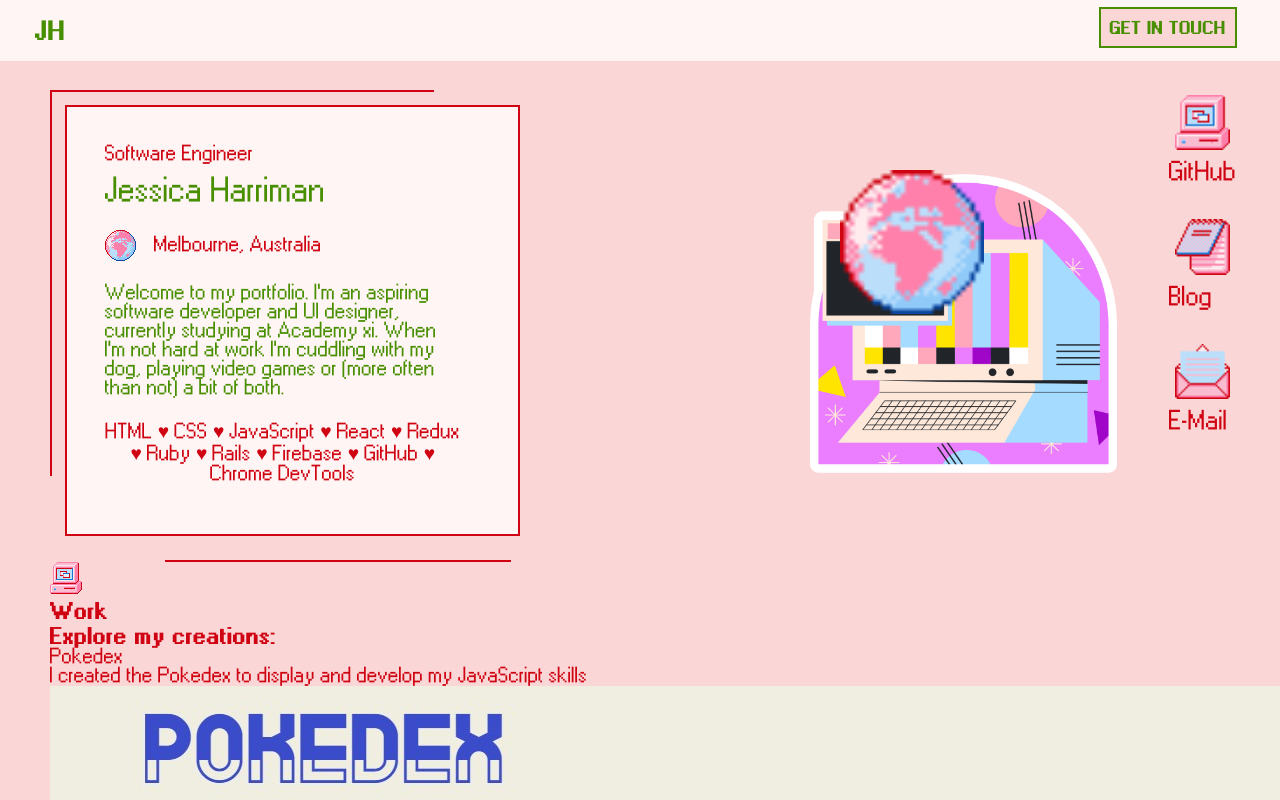
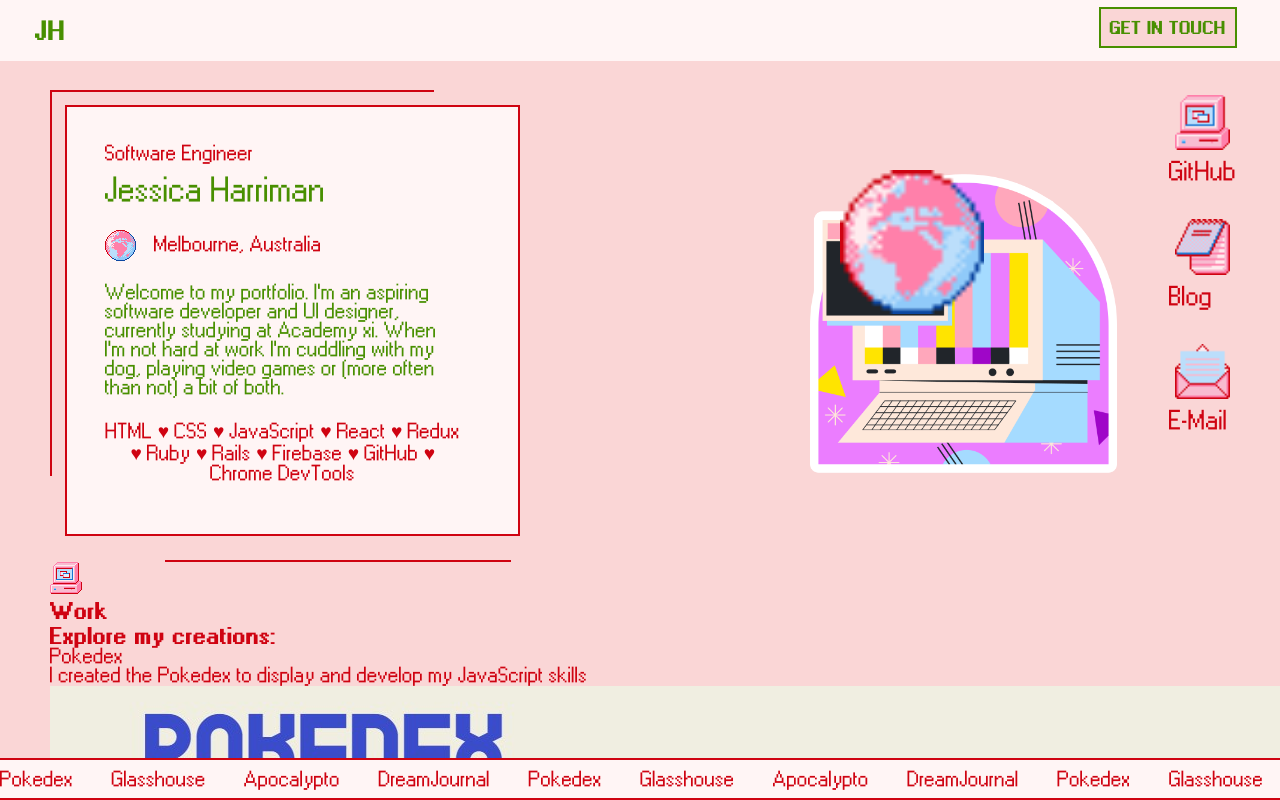
Before and after one commit to jmhar3/portfolio2.0, a React (Create React App) app: page / in a window 1280 px wide. Shown: the top 800 px of the page. Built offline with nearby package versions, Linux system fonts and the light colour scheme.

Commit message:
work links banner

```diff
--- a/src/App.js
+++ b/src/App.js
@@ -24,6 +24,14 @@ function App() {
         <Nav />
         <main>
           <Home />
+          <Route path="/pokedex"
+            render={() => window.location = "https://github.com/jmhar3/pokedex"} />
+          <Route path="/glasshouse"
+            render={() => window.location = "https://github.com/jmhar3/glasshouse"} />
+          <Route path="/apocalypto"
+            render={() => window.location = "https://github.com/jmhar3/apocalypto"} />
+            <Route path="/dreamjournal"
+              render={() => window.location = "https://github.com/jmhar3/dream_journal"} />
           <Work />
           <Contact />
         </main>
--- a/src/containers/nav.js
+++ b/src/containers/nav.js
@@ -1,6 +1,5 @@
 import { Link } from "react-router-dom";
 import '../styling/nav.css';
-import heart from '../images/heart.png'
 
 const Nav = () => {
     return (
--- a/src/containers/work_links.js
+++ b/src/containers/work_links.js
@@ -1,9 +1,21 @@
-import '../styling/work-links.css';
+import '../styling/work-links.css';import { Link } from "react-router-dom";
 
 const WorkLinks = () => {
 
     return (
         <container id="work-links">
+            <Link to="/pokedex">Pokedex</Link>
+            <Link to="/glasshouse">Glasshouse</Link>
+            <Link to="/apocalypto">Apocalypto</Link>
+            <Link to="/dreamjournal">DreamJournal</Link>
+            <Link to="/pokedex">Pokedex</Link>
+            <Link to="/glasshouse">Glasshouse</Link>
+            <Link to="/apocalypto">Apocalypto</Link>
+            <Link to="/dreamjournal">DreamJournal</Link>
+            <Link to="/pokedex">Pokedex</Link>
+            <Link to="/glasshouse">Glasshouse</Link>
+            <Link to="/apocalypto">Apocalypto</Link>
+            <Link to="/dreamjournal">DreamJournal</Link>
         </container>
     )
 }
--- a/src/styling/typography.css
+++ b/src/styling/typography.css
@@ -36,7 +36,7 @@ h4, input, textarea, ::placeholder {
 h5, button, a {
     font-family: 'MS_Sans_Serif_8pt', sans-serif;
     font-weight: normal;
-    font-size: 1.2vw;
+    font-size: 1.5vw;
 }
 
 p, li {
--- a/src/styling/work-links.css
+++ b/src/styling/work-links.css
@@ -1,6 +1,13 @@
 #work-links {
+    border-top: 2px solid var(--bold);
+    border-bottom: 2px solid var(--bold);
+    width: 100%;
     position: fixed;
     display: flex;
     flex-direction: row;
+    gap: 3vw;
+    padding-top: .9vw;
+    padding-bottom: .6vw;
     bottom: 0;
+    background: var(--light);
 }
```
